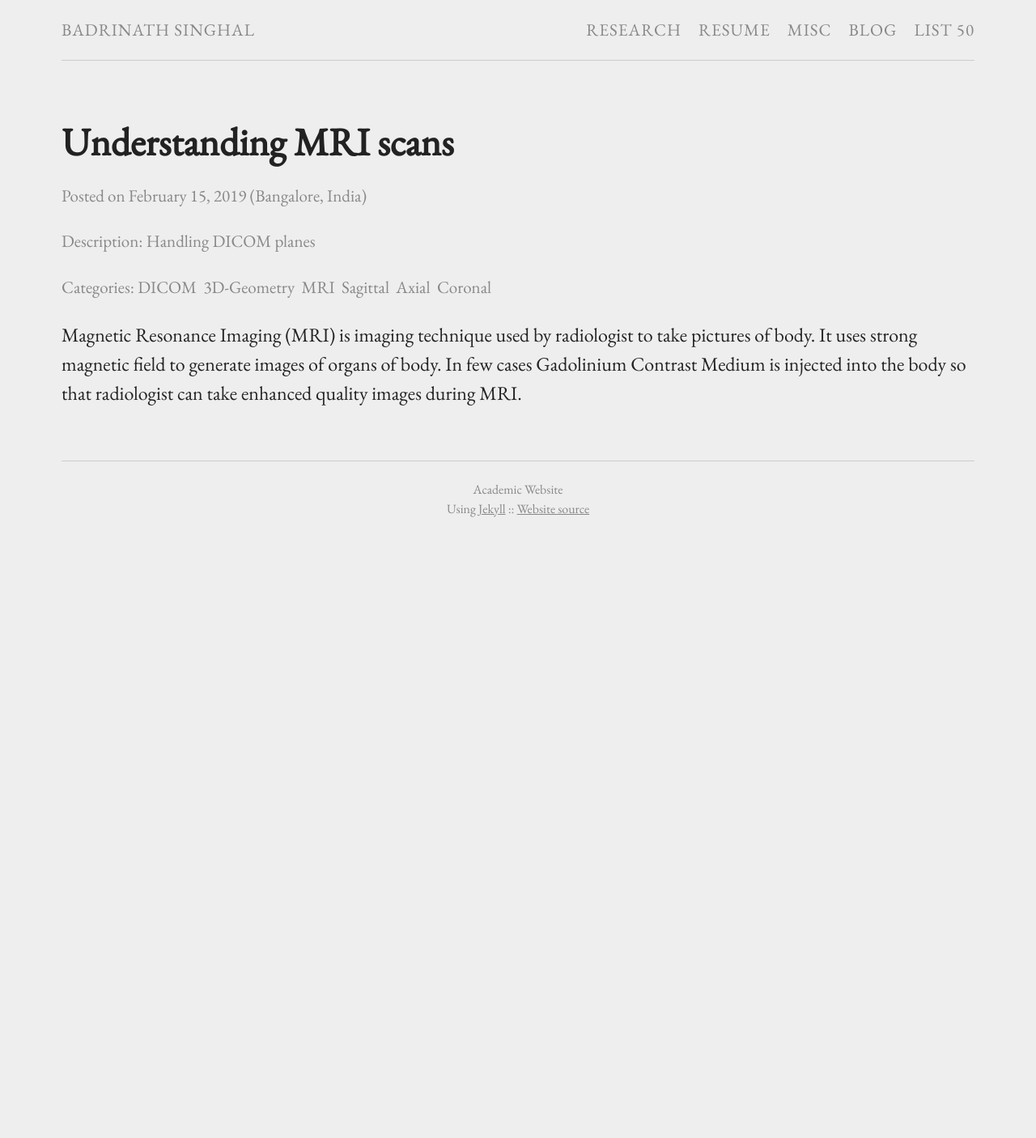
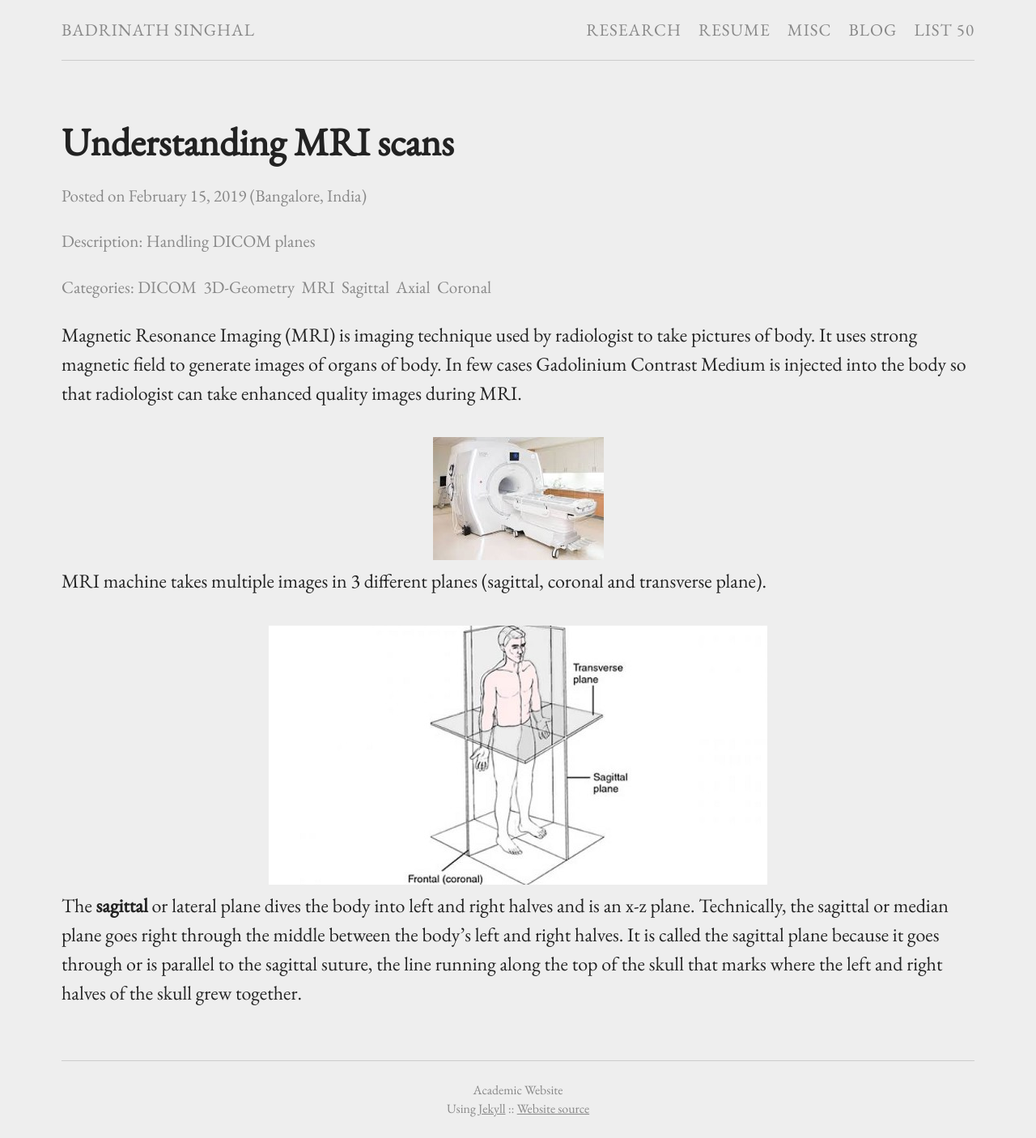
Before and after one commit to BadrinathS/BadrinathS.github.io, a Jekyll site: the page built from _posts/2019-02-15-Understanding-MRI-scans.md, in a window 1280 px wide. Shown: the whole page at 81% size. Built offline with Jekyll 4.4.1, drawn with Linux system fonts in a browser that asks for light colours; before the commit the page ends 900 px from its top, so only the background shows below that.

Commit message:
Adding start of the post

```diff
--- a/_posts/2019-02-15-Understanding-MRI-scans.md
+++ b/_posts/2019-02-15-Understanding-MRI-scans.md
@@ -7,3 +7,9 @@ location: "Bangalore, India"
 ---
 
 Magnetic Resonance Imaging (MRI) is imaging technique used by radiologist to take pictures of body. It uses strong magnetic field to generate images of organs of body. In few cases Gadolinium Contrast Medium is injected into the body so that radiologist can take enhanced quality images during MRI.
+
+{% include image.html url="/images/mri_machine.jpeg" caption="" max_width="100px"%}
+MRI machine takes multiple images in 3 different planes (sagittal, coronal and transverse plane).
+
+{% include image.html url="/images/plane_description.jpeg" caption="" max_width="100px"%}
+The <b>sagittal</b> or lateral plane dives the body into left and right halves and is an x-z plane. Technically, the sagittal or median plane goes right through the middle between the body’s left and right halves. It is called the sagittal plane because it goes through or is parallel to the sagittal suture, the line running along the top of the skull that marks where the left and right halves of the skull grew together.
```
